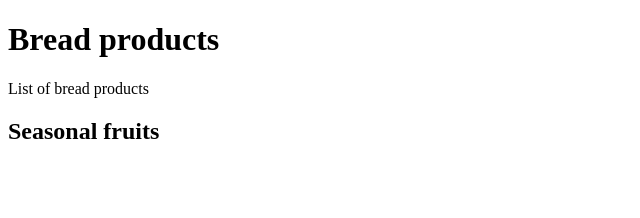
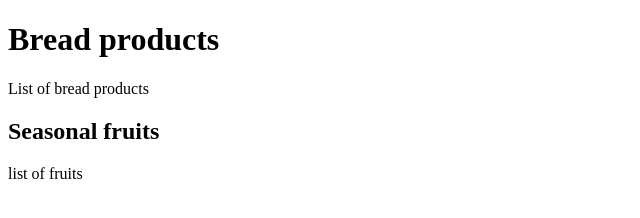
Before and after one commit to krizpo/com.bread.demo, a plain HTML site: page WebContent/index.html in a window 1280 px wide. Shown: the full height of the page, 0-640 px from the left. Drawn offline with Linux system fonts and the light colour scheme.

Commit message:
added sesonal

```diff
--- a/WebContent/index.html
+++ b/WebContent/index.html
@@ -9,5 +9,6 @@
 	<p>List of bread products</p>
 
 	<h2>Seasonal fruits</h2>
+	<p>list of fruits</p>
 </body>
 </html>
```
